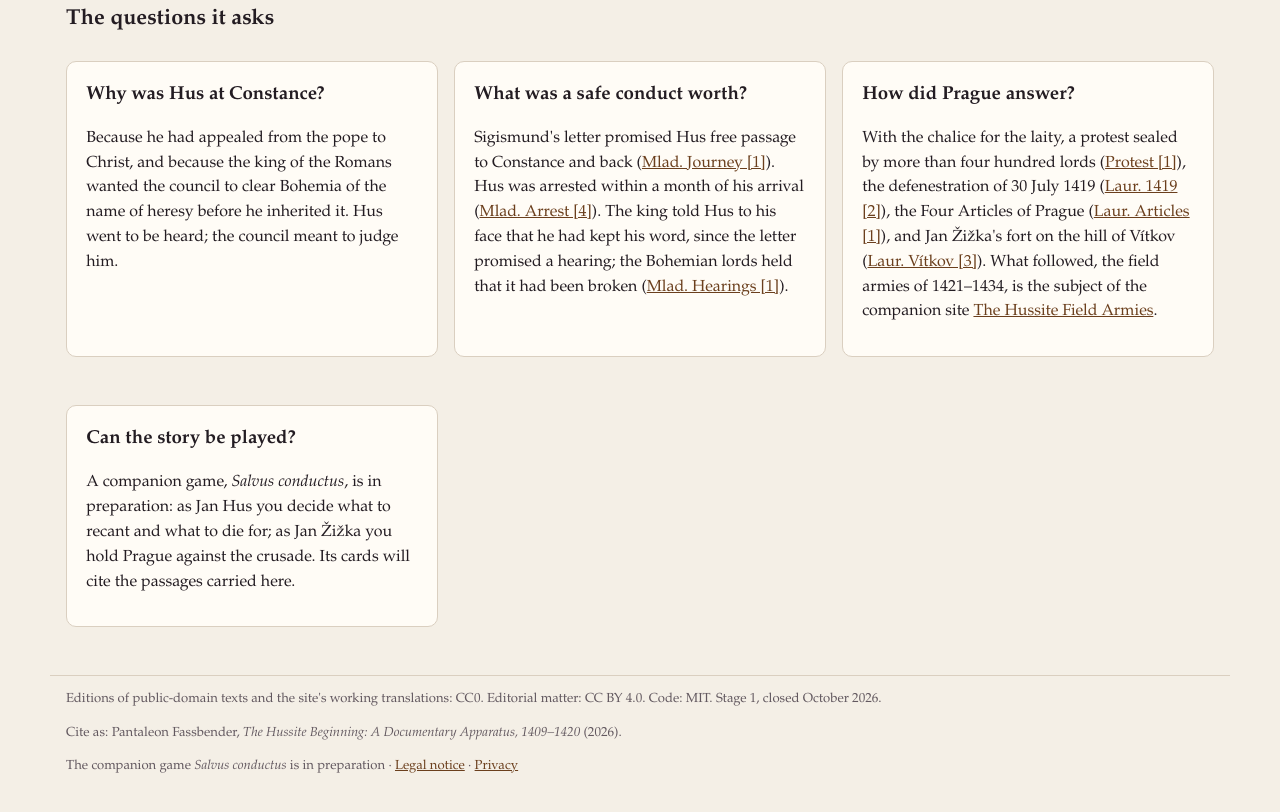
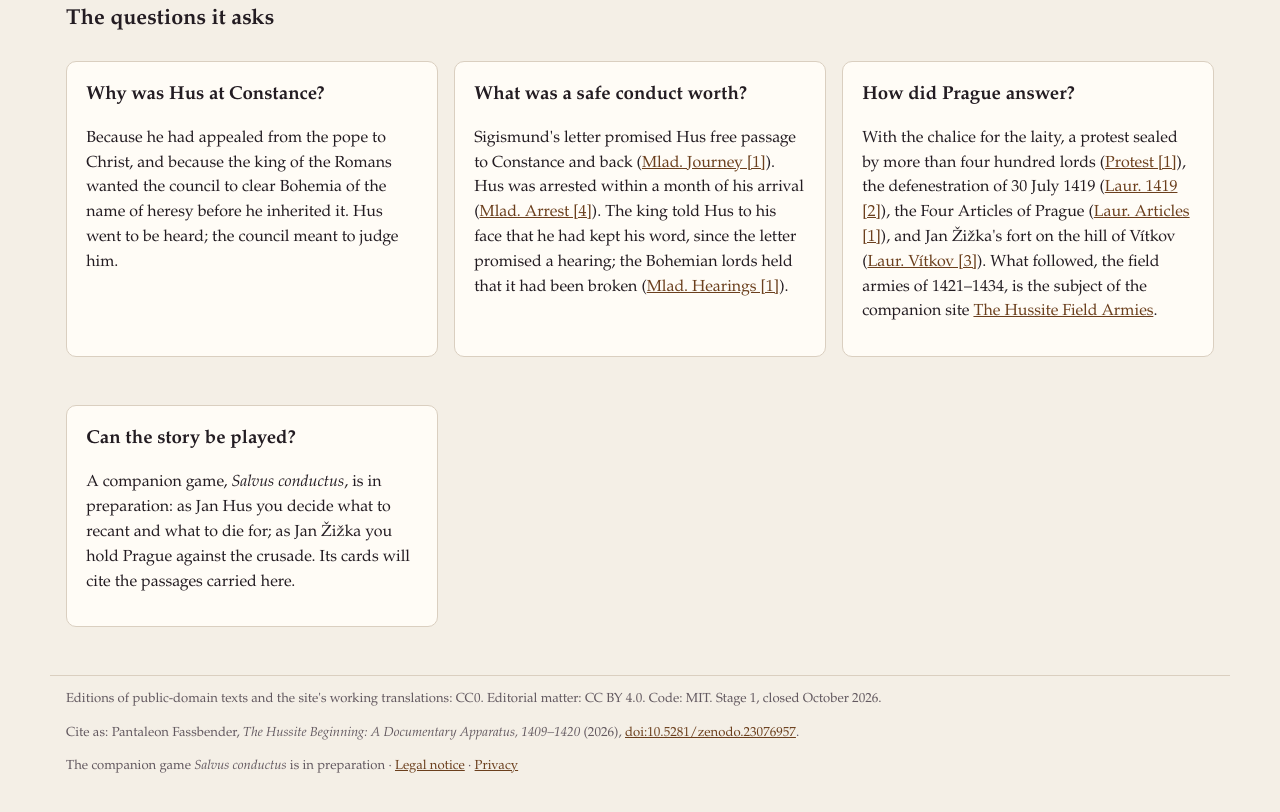
Before and after one commit to pantaleonfassbender-coder/The-Hussite-Beginning, a plain HTML site: page index.html in a window 1280 px wide. Shown: the part 1838-2650 px from the top of the page. Drawn offline with Linux system fonts and the light colour scheme.

Commit message:
DOI: concept 10.5281/zenodo.23076957, v1.0.0 10.5281/zenodo.23076958
Co-Authored-By: Claude Opus 5.5 <noreply@anthropic.com>

```diff
--- a/index.html
+++ b/index.html
@@ -29,7 +29,7 @@
 <main id="view" aria-live="polite"></main>
 <footer>
   <p>Editions of public-domain texts and the site's working translations: CC0. Editorial matter: CC BY 4.0. Code: MIT. Stage 1, closed October 2026.</p>
-  <p>Cite as: Pantaleon Fassbender, <em>The Hussite Beginning: A Documentary Apparatus, 1409–1420</em> (2026).</p>
+  <p>Cite as: Pantaleon Fassbender, <em>The Hussite Beginning: A Documentary Apparatus, 1409–1420</em> (2026), <a href="https://doi.org/10.5281/zenodo.23076957">doi:10.5281/zenodo.23076957</a>.</p>
   <p>The companion game <em>Salvus conductus</em> is in preparation · <a href="legal.html#notice">Legal notice</a> · <a href="legal.html#privacy">Privacy</a></p>
 </footer>
 <script src="app.js"></script>
```
Also changed, not shown: 2 other files.
